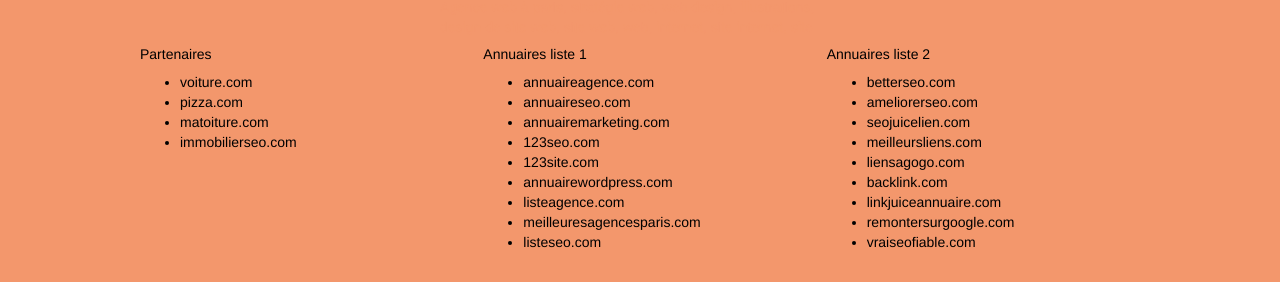
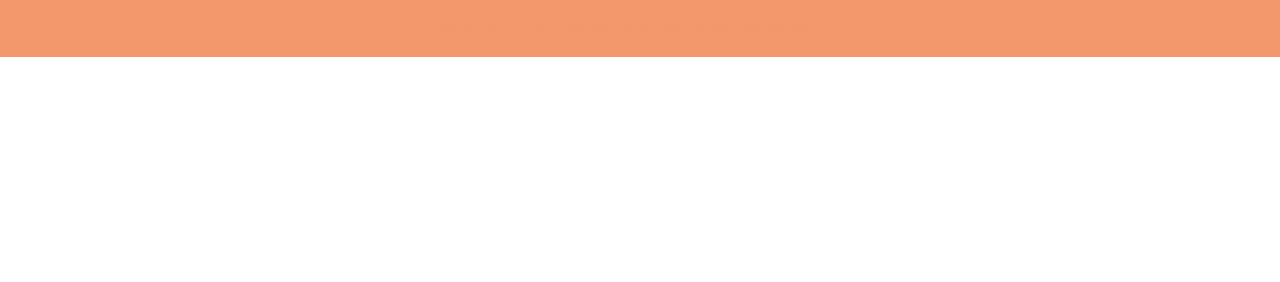
Before and after one commit to Ramatoulaye23/La-Panthere, a plain HTML site: page index.html in a window 1280 px wide. Shown: the part 3414-3696 px from the top of the page. After the commit the page ends 3471 px from the top, so only its background shows below. Drawn offline with Linux system fonts and the light colour scheme.

Commit message:
suppression lien non accessible

```diff
--- a/index.html
+++ b/index.html
@@ -251,44 +251,7 @@
 							</div>
 							<div class="keywords" style="color:#F3976C;">Agence web à paris, stratégie web, web design, illustrations, design de site web, site web, web, internet, site internet, site</div>
 						</div>
-						<div class="row">
-							<div class="col-sm-4">
-								<h5>Partenaires</h5>
-									<ul>
-										<li><a href="voiture.com">voiture.com</a></li>
-										<li><a href="pizza.com">pizza.com</a></li>
-										<li><a href="matoiture.com">matoiture.com</a></li>
-										<li><a href="immobilierseo.com">immobilierseo.com</a></li>
-									</ul>
-							</div>
-							<div class="col-sm-4">
-								<h5>Annuaires liste 1</h5>
-								<ul>
-									<li><a href="annuaireagence.com">annuaireagence.com</a></li>
-									<li><a href="annuaireseo.com">annuaireseo.com</a></li>
-									<li><a href="annuairemarketing.com">annuairemarketing.com</a></li>
-									<li><a href="123seoture.com">123seo.com</a></li>
-									<li><a href="123site.com">123site.com</a></li>
-									<li><a href="annuairewordpress.com">annuairewordpress.com</a></li>
-									<li><a href="listeagence.com">listeagence.com</a></li>
-									<li><a href="meilleuresagencesparis.com">meilleuresagencesparis.com</a></li>
-									<li><a href="listeseo.com">listeseo.com</a></li>
-								</ul>
-							</div>
-							<div class="col-sm-4">
-								<h5>Annuaires liste 2</h5>
-								<ul>
-									<li><a href="betterseo.com">betterseo.com</a></li>
-									<li><a href="ameliorerseo.com">ameliorerseo.com</a></li>
-									<li><a href="seojuicelien.com">seojuicelien.com</a></li>
-									<li><a href="meilleursliens.com">meilleursliens.com</a></li>
-									<li><a href="liensagogo.com">liensagogo.com</a></li>
-									<li><a href="backlink.com">backlink.com</a></li>
-									<li><a href="linkjuiceannuaire.com">linkjuiceannuaire.com</a></li>
-									<li><a href="remontersurgoogle.com">remontersurgoogle.com</a></li>
-									<li><a href="vraiseofiable.com">vraiseofiable.com</a></li>
-								</ul>
-							</div>
+
 						</div>
 					</div>
 				</div>
```
